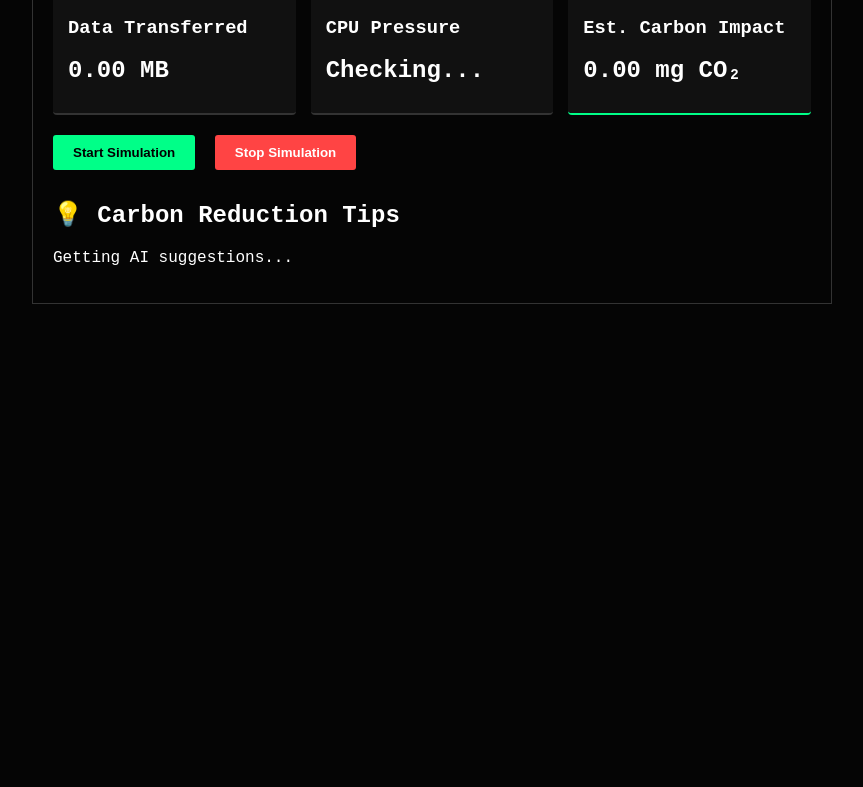
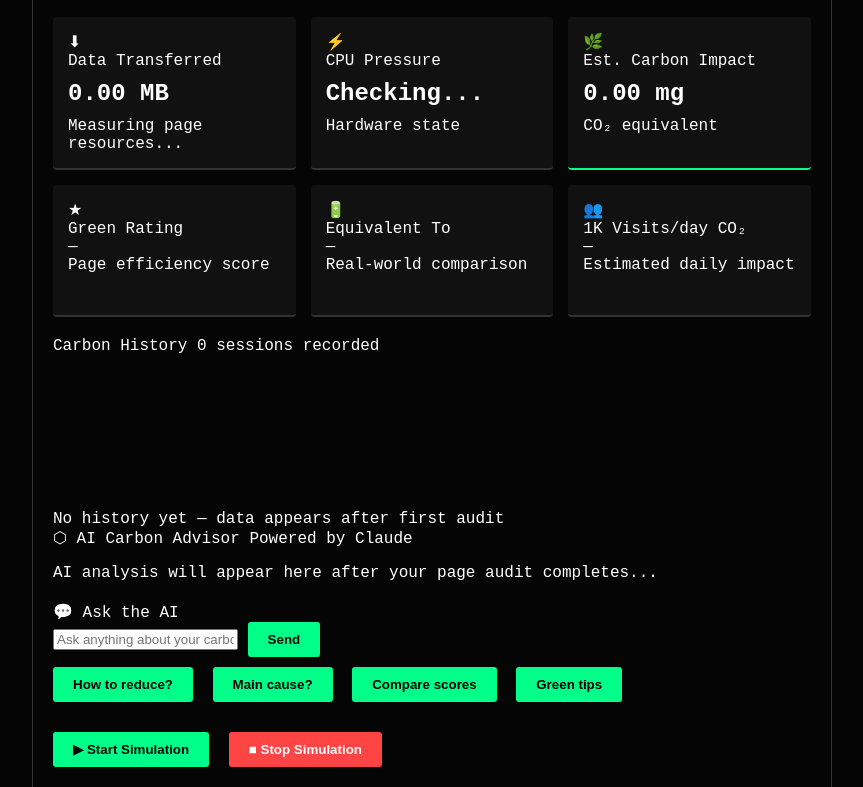
Before and after one commit to Aditya-7042/EcoTrack-2026, a plain HTML site: page index.html in a window 1280 px wide. Shown: the part 158-945 px from the top of the page, without its empty margins (208-1071 px from the left). Before the commit the page ends 800 px from the top, so only its background shows below. Drawn offline with Linux system fonts and the light colour scheme.

Commit message:
Update index.html

```diff
--- a/index.html
+++ b/index.html
@@ -2,45 +2,126 @@
 <html lang="en">
 <head>
 <meta charset="UTF-8">
-<title>EcoTrack 2026 | Carbon Auditor</title>
+<title>EcoTrack 2026 | AI Carbon Auditor</title>
 <link rel="stylesheet" href="style.css">
+<link rel="preconnect" href="https://fonts.googleapis.com">
+<link href="https://fonts.googleapis.com/css2?family=Space+Mono:wght@400;700&family=Orbitron:wght@400;700;900&display=swap" rel="stylesheet">
 <meta name="viewport" content="width=device-width, initial-scale=1.0, maximum-scale=1.0, user-scalable=no">
 </head>
 <body>
+
+<div class="scan-line"></div>
+
 <div class="dashboard">
+
+  <!-- HEADER -->
   <header>
-        <h1>EcoTrack <span>v1.0</span></h1>
-        <div id="status-badge">System: Nominal</div>
+    <div class="logo-block">
+      <h1>ECO<span>TRACK</span></h1>
+      <p class="tagline">AI Carbon Auditor · v2.0</p>
+    </div>
+    <div class="header-right">
+      <div id="status-badge">● LIVE</div>
+      <div class="session-info">Session: <span id="session-label">—</span></div>
+    </div>
   </header>
 
+  <!-- STATS GRID -->
   <section class="stats-grid">
-        <div class="card">
-            <h3>Data Transferred</h3>
-            <p id="data-val">0.00 MB</p>
+    <div class="card" id="card-data">
+      <div class="card-icon">⬇</div>
+      <div class="card-label">Data Transferred</div>
+      <div class="card-value" id="data-val">0.00 MB</div>
+      <div class="card-sub" id="data-sub">Measuring page resources...</div>
     </div>
 
-        <div class="card">
-            <h3>CPU Pressure</h3>
-            <p id="cpu-val">Checking...</p>
+    <div class="card" id="card-cpu">
+      <div class="card-icon">⚡</div>
+      <div class="card-label">CPU Pressure</div>
+      <div class="card-value" id="cpu-val">Checking...</div>
+      <div class="card-sub" id="cpu-sub">Hardware state</div>
     </div>
-        <div class="card accent">
-            <h3>Est. Carbon Impact</h3>
-            <p id="carbon-val">0.00 mg CO₂</p>
+
+    <div class="card accent" id="card-carbon">
+      <div class="card-icon">🌿</div>
+      <div class="card-label">Est. Carbon Impact</div>
+      <div class="card-value" id="carbon-val">0.00 mg</div>
+      <div class="card-sub" id="carbon-sub">CO₂ equivalent</div>
+    </div>
+
+    <div class="card" id="card-rating">
+      <div class="card-icon">★</div>
+      <div class="card-label">Green Rating</div>
+      <div class="card-value" id="rating-val">—</div>
+      <div class="card-sub" id="rating-sub">Page efficiency score</div>
+    </div>
+
+    <div class="card" id="card-equiv">
+      <div class="card-icon">🔋</div>
+      <div class="card-label">Equivalent To</div>
+      <div class="card-value" id="equiv-val">—</div>
+      <div class="card-sub">Real-world comparison</div>
+    </div>
+
+    <div class="card" id="card-visits">
+      <div class="card-icon">👥</div>
+      <div class="card-label">1K Visits/day CO₂</div>
+      <div class="card-value" id="visits-val">—</div>
+      <div class="card-sub">Estimated daily impact</div>
     </div>
   </section>
 
-    <div>
-        <button id="start-btn">Start Simulation</button>
-        <button id="stop-btn" class="stop">Stop Simulation</button>
+  <!-- HISTORY GRAPH -->
+  <section class="history-section">
+    <div class="section-header">
+      <span class="section-title">Carbon History</span>
+      <span class="section-sub" id="history-count">0 sessions recorded</span>
+    </div>
+    <div class="graph-wrap">
+      <canvas id="history-chart"></canvas>
+      <div id="graph-empty" class="graph-empty">No history yet — data appears after first audit</div>
+    </div>
+  </section>
+
+  <!-- AI ADVISOR -->
+  <section class="ai-section">
+    <div class="section-header">
+      <span class="section-title">⬡ AI Carbon Advisor</span>
+      <span class="ai-badge">Powered by Claude</span>
     </div>
 
-    <!-- AI Suggestions Section -->
-    <section class="suggestions-container" id="suggestions-section">
-        <h2>💡 Carbon Reduction Tips</h2>
-        <div id="suggestions-list" class="suggestions-list">
-            <p class="loading-text">Getting AI suggestions...</p>
+    <div id="ai-advisor-box" class="ai-box">
+      <div class="ai-placeholder">
+        <div class="ai-pulse"></div>
+        <p>AI analysis will appear here after your page audit completes...</p>
+      </div>
+    </div>
+
+    <!-- AI CHAT -->
+    <div class="chat-section">
+      <div class="section-header" style="margin-top:20px;">
+        <span class="section-title">💬 Ask the AI</span>
+      </div>
+      <div id="chat-log" class="chat-log"></div>
+      <div class="chat-input-row">
+        <input type="text" id="chat-input" placeholder="Ask anything about your carbon impact..." />
+        <button id="chat-send-btn" onclick="sendChat()">Send</button>
+      </div>
+      <div class="chat-suggestions">
+        <button class="suggestion-btn" onclick="sendSuggestion('How can I reduce my page carbon impact?')">How to reduce?</button>
+        <button class="suggestion-btn" onclick="sendSuggestion('What is causing the most emissions on my page?')">Main cause?</button>
+        <button class="suggestion-btn" onclick="sendSuggestion('How does my score compare to average websites?')">Compare scores</button>
+        <button class="suggestion-btn" onclick="sendSuggestion('Give me 5 tips to make my website greener')">Green tips</button>
+      </div>
     </div>
   </section>
+
+  <!-- SIMULATION BUTTONS (hidden in real mode) -->
+  <div id="sim-controls" style="margin-top:20px;">
+    <button id="start-btn">▶ Start Simulation</button>
+    <button id="stop-btn" class="stop">■ Stop Simulation</button>
+  </div>
+
 </div>
 
 <script type="module" src="script.js"></script>
```
Lines whose indentation alone changed are shown as unchanged.
